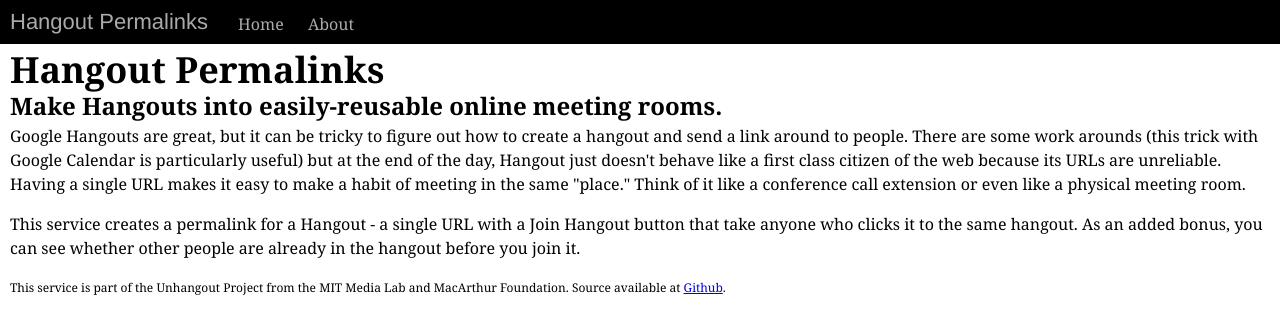
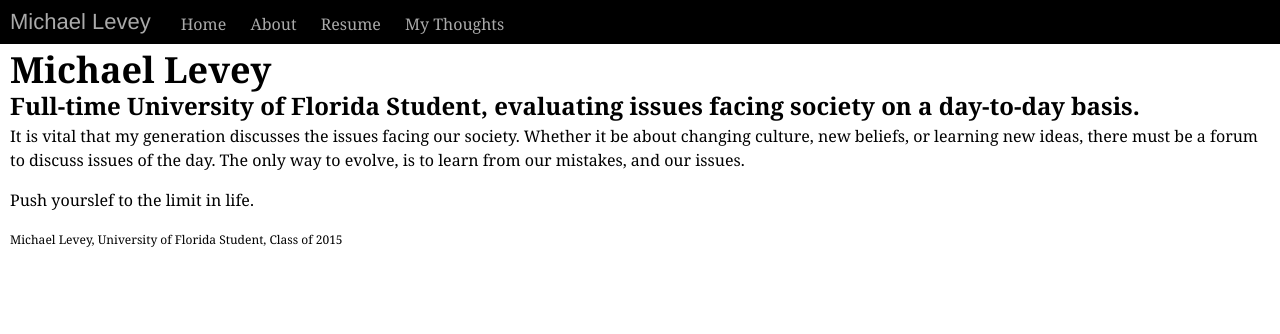
Before and after one commit to mlevey93/mlevey93.github.io, a plain HTML site: page index.html in a window 1280 px wide. Drawn offline with Linux system fonts and the light colour scheme.

Commit message:
Website Outline

```diff
--- a/index.html
+++ b/index.html
@@ -8,21 +8,24 @@
     <body>
         <header>
             <h1>
-            <a href="index.html">Hangout Permalinks</a>
+            <a href="index.html">Michael Levey</a>
         </h1>
         <nav>
             <a href="index.html">Home</a>
             <a href="about.html">About</a>
+            <a href="resume.html"> Resume</a>
+            <a href="mythoughts.html">My Thoughts</a>
         </nav>
     </header>
     <article>
-        <h1>Hangout Permalinks</h1>
-        <h2>Make Hangouts into easily-reusable online meeting rooms.</h2>
-        <p>Google Hangouts are great, but it can be tricky to figure out how to create a hangout and send a link around to people. There are some work arounds (this trick with Google Calendar is particularly useful) but at the end of the day, Hangout just doesn't behave like a first class citizen of the web because its URLs are unreliable. Having a single URL makes it easy to make a habit of meeting in the same "place." Think of it like a conference call extension or even like a physical meeting room.</p>
-        <p>This service creates a permalink for a Hangout - a single URL with a Join Hangout button that take anyone who clicks it to the same hangout. As an added bonus, you can see whether other people are already in the hangout before you join it.</p>
+        <h1>Michael Levey</h1>
+        <h2> Full-time University of Florida Student, evaluating issues facing society on a day-to-day basis.</h2>
+
+        <p>It is vital that my generation discusses the issues facing our society.  Whether it be about changing culture, new beliefs, or learning new ideas, there must be a forum to discuss issues of the day.  The only way to evolve, is to learn from our mistakes, and our issues.</p>
+        <p>Push yourslef to the limit in life.</p>
     </article>
     <footer>
-           <p>This service is part of the Unhangout Project from the MIT Media Lab and MacArthur Foundation. Source available at <a href="https://github.com/drewww/unhangout">Github</a>.</p>
+Michael Levey, University of Florida Student, Class of 2015
      </footer>
     </body>
 </html>
```
